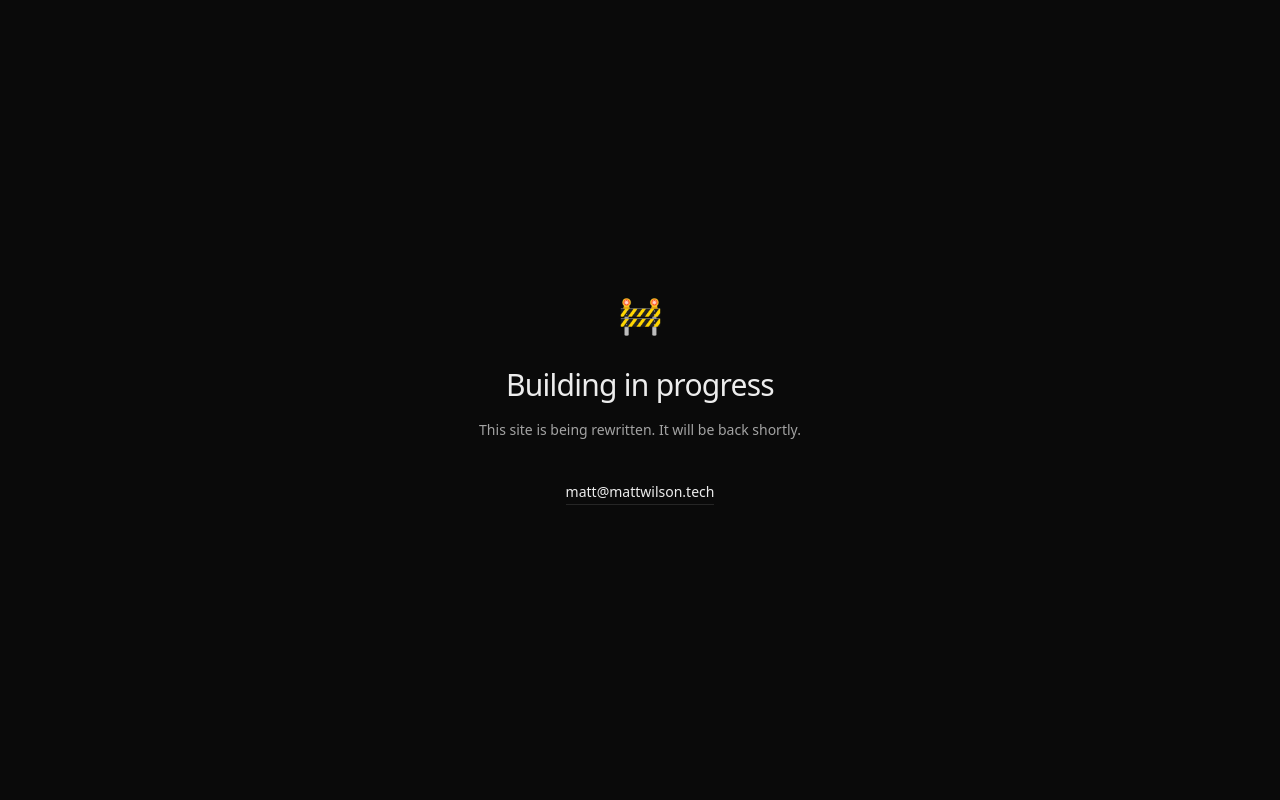
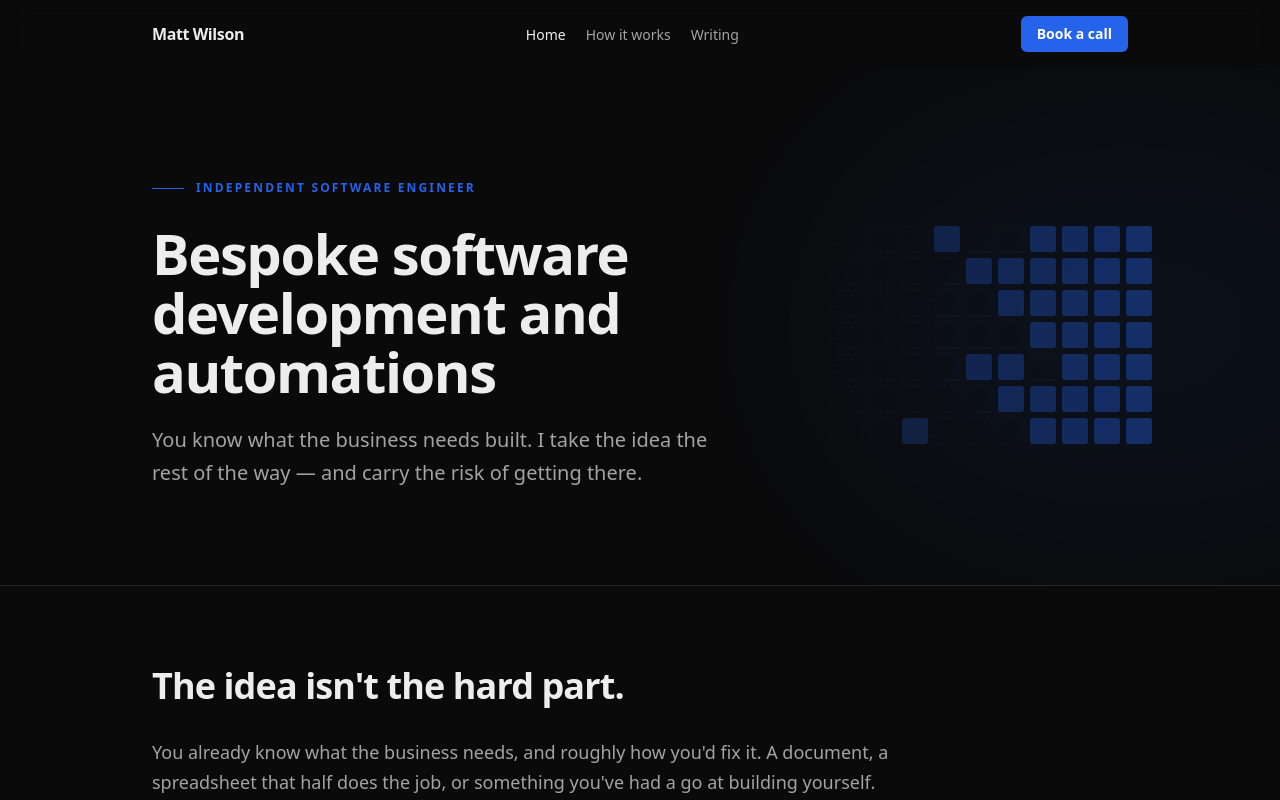
Before and after one commit to mattwilson02/mattwilson02.github.io, a Next.js app: page / in a window 1280 px wide. Shown: the top 800 px of the page. Built offline with nearby package versions, Linux system fonts and the light colour scheme.

Commit message:
Revert "chore: temporary holding page, site closed while content is rewritten"
This reverts commit f3250c415bc9cf5b8ea8f817739ab016eb1652b1.

```diff
--- /dev/null
+++ b/src/app/blog/[slug]/page.tsx
@@ -0,0 +1,118 @@
+import type { Metadata } from "next";
+import { notFound } from "next/navigation";
+import { Nav } from "@/components/nav";
+import { Footer } from "@/components/footer";
+import { ScrollToTop } from "@/components/scroll-to-top";
+import { Section } from "@/components/section";
+import { Breadcrumbs } from "@/components/breadcrumbs";
+import { BlogPostContent } from "@/components/blog-post-content";
+import { TableOfContents } from "@/components/table-of-contents";
+import { ReadingProgress } from "@/components/reading-progress";
+import { SharePost } from "@/components/share-post";
+import { RelatedPosts } from "@/components/related-posts";
+import { PostNavigation } from "@/components/post-navigation";
+import { extractHeadings } from "@/lib/extract-headings";
+import { formatDateLong } from "@/lib/format-date";
+import { blogPosts } from "@/data/blog";
+
+interface PageProps {
+  params: Promise<{ slug: string }>;
+}
+
+export function generateStaticParams() {
+  return blogPosts.map((post) => ({ slug: post.slug }));
+}
+
+export async function generateMetadata({
+  params,
+}: PageProps): Promise<Metadata> {
+  const { slug } = await params;
+  const post = blogPosts.find((p) => p.slug === slug);
+
+  if (!post) return { title: "Not found — Matt Wilson" };
+
+  return {
+    title: `${post.title} — Matt Wilson`,
+    description: post.excerpt,
+    alternates: { canonical: `/blog/${post.slug}` },
+    openGraph: {
+      title: post.title,
+      description: post.excerpt,
+      type: "article",
+      publishedTime: post.date,
+      url: `/blog/${post.slug}`,
+    },
+  };
+}
+
+export default async function BlogPostPage({ params }: PageProps) {
+  const { slug } = await params;
+  const post = blogPosts.find((p) => p.slug === slug);
+
+  if (!post) notFound();
+
+  const headings = extractHeadings(post.content);
+
+  return (
+    <>
+      <ReadingProgress />
+      <Nav />
+      <main id="main-content">
+        <Section id="post" className="pt-28 md:pt-32">
+          <Breadcrumbs
+            items={[
+              { label: "Home", href: "/" },
+              { label: "Writing", href: "/blog" },
+              { label: post.title },
+            ]}
+          />
+
+          <article className="mt-6">
+            <header className="max-w-3xl">
+              <h1 className="text-4xl font-bold leading-tight tracking-tight md:text-5xl">
+                {post.title}
+              </h1>
+              <div className="mt-4 flex flex-wrap items-center gap-3 text-sm text-[var(--color-muted)]">
+                <time dateTime={post.date}>{formatDateLong(post.date)}</time>
+                <span aria-hidden="true">·</span>
+                <span>{post.readingTime}</span>
+              </div>
+              <div className="mt-4 flex flex-wrap gap-2">
+                {post.tags.map((tag) => (
+                  <span
+                    key={tag}
+                    className="rounded-full border border-[var(--color-border)] px-3 py-1 text-xs font-medium"
+                  >
+                    {tag}
+                  </span>
+                ))}
+              </div>
+            </header>
+
+            <div className="mt-10 lg:grid lg:grid-cols-[1fr_240px] lg:gap-12">
+              <div>
+                <TableOfContents headings={headings} variant="mobile" />
+                <BlogPostContent content={post.content} />
+                <SharePost
+                  title={post.title}
+                  url={`https://mattwilson.tech/blog/${post.slug}/`}
+                />
+              </div>
+
+              <aside className="hidden lg:block">
+                <div className="sticky top-28">
+                  <TableOfContents headings={headings} variant="desktop" />
+                </div>
+              </aside>
+            </div>
+          </article>
+
+          <PostNavigation currentSlug={post.slug} />
+          <RelatedPosts currentSlug={post.slug} currentTags={post.tags} />
+        </Section>
+      </main>
+      <Footer />
+      <ScrollToTop />
+    </>
+  );
+}
--- /dev/null
+++ b/src/app/blog/page.tsx
@@ -0,0 +1,25 @@
+import type { Metadata } from "next";
+import { Nav } from "@/components/nav";
+import { Footer } from "@/components/footer";
+import { ScrollToTop } from "@/components/scroll-to-top";
+import { BlogIndex } from "@/components/blog-index";
+
+export const metadata: Metadata = {
+  title: "Writing — Matt Wilson",
+  description:
+    "Notes on building software, working with AI agents, and running an independent practice.",
+  alternates: { canonical: "/blog" },
+};
+
+export default function BlogPage() {
+  return (
+    <>
+      <Nav />
+      <main id="main-content">
+        <BlogIndex />
+      </main>
+      <Footer />
+      <ScrollToTop />
+    </>
+  );
+}
--- a/src/app/layout.tsx
+++ b/src/app/layout.tsx
@@ -15,15 +15,11 @@ export const metadata: Metadata = {
   description:
     "Independent software engineer. You know what the business needs built — I take the idea the rest of the way, to something it can run on. Fixed price, delivered in phases.",
   metadataBase: new URL(siteUrl),
-  // Holding page: keep it out of every index until the rebuild lands.
-  robots: {
-    index: false,
-    follow: false,
-    nocache: true,
-    googleBot: { index: false, follow: false },
-  },
   alternates: {
     canonical: siteUrl,
+    types: {
+      "application/rss+xml": "/feed.xml",
+    },
   },
   openGraph: {
     title: "Matt Wilson — Bespoke software development and automations",
--- a/src/app/page.tsx
+++ b/src/app/page.tsx
@@ -1,37 +1,56 @@
+import dynamic from "next/dynamic";
+import { Nav } from "@/components/nav";
+import { Hero } from "@/components/hero";
+import { Footer } from "@/components/footer";
+import { ScrollToTop } from "@/components/scroll-to-top";
+
+const Wall = dynamic(() =>
+  import("@/components/wall").then((m) => ({ default: m.Wall })),
+);
+const WhatIDo = dynamic(() =>
+  import("@/components/what-i-do").then((m) => ({ default: m.WhatIDo })),
+);
+const HowThisWorks = dynamic(() =>
+  import("@/components/how-this-works").then((m) => ({
+    default: m.HowThisWorks,
+  })),
+);
+const LatestPosts = dynamic(() =>
+  import("@/components/latest-posts").then((m) => ({ default: m.LatestPosts })),
+);
+const Close = dynamic(() =>
+  import("@/components/close").then((m) => ({ default: m.Close })),
+);
+
 /**
- * Temporary holding page.
+ * The main page.
  *
- * The real site lives on the `site-rebuild-v2` branch. This is deliberately
- * the whole site: /blog is removed from the build and robots is set to
- * disallow, so nothing is reachable or indexable while the content is being
- * rewritten.
+ * Order is deliberate:
+ *   Hero          — one-liner, one CTA, nothing else
+ *   Wall          — recognition. Carries the weight; no case study to rescue it
+ *   WhatIDo       — the bridge, right-sized
+ *   HowThisWorks  — the forwardable block. Written for the champion's manager
+ *   LatestPosts   — proof accumulates here over time
+ *   Close         — CTA repeated + what happens next
  *
- * To restore: revert the holding-page commit, or merge site-rebuild-v2.
+ * Experience, Skills, Certifications and Testimonials have come off this page.
+ * They belong on /about, and only where they help a stranger decide whether to
+ * trust him with their business — not where they prove employability.
  */
-export default function HoldingPage() {
+export default function Home() {
   return (
-    <main
-      id="main-content"
-      className="flex min-h-screen flex-col items-center justify-center px-6 text-center"
-    >
-      <span aria-hidden="true" className="mb-8 text-4xl">
-        🚧
-      </span>
-
-      <h1 className="text-2xl font-medium tracking-tight sm:text-3xl">
-        Building in progress
-      </h1>
-
-      <p className="mt-4 max-w-sm text-sm leading-relaxed text-[var(--color-muted)]">
-        This site is being rewritten. It will be back shortly.
-      </p>
-
-      <a
-        href="mailto:matt@mattwilson.tech"
-        className="mt-10 border-b border-[var(--color-border)] pb-0.5 text-sm transition-colors hover:border-[var(--color-accent)] hover:text-[var(--color-accent)]"
-      >
-        matt@mattwilson.tech
-      </a>
-    </main>
+    <>
+      <Nav />
+      <main id="main-content">
+        <Hero />
+        <Wall />
+        <WhatIDo />
+        <HowThisWorks />
+        <LatestPosts />
+        <Close />
+      </main>
+      <Footer />
+      <ScrollToTop />
+    </>
   );
 }
```
Also changed, not shown: public/robots.txt, 2 other files (tests, documents, lock files or other folders).
